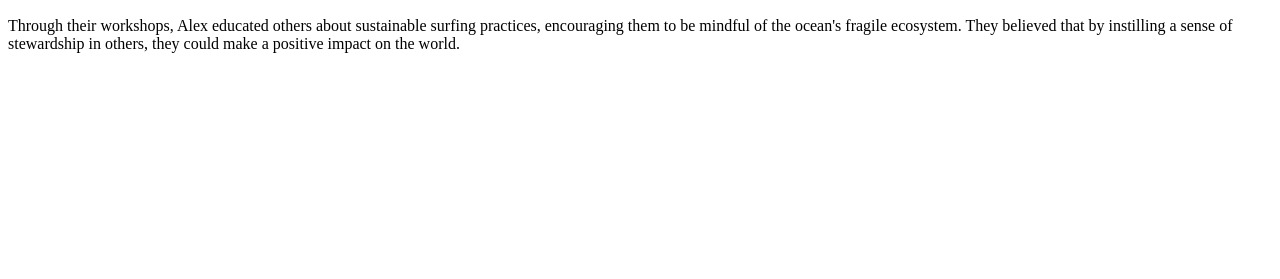
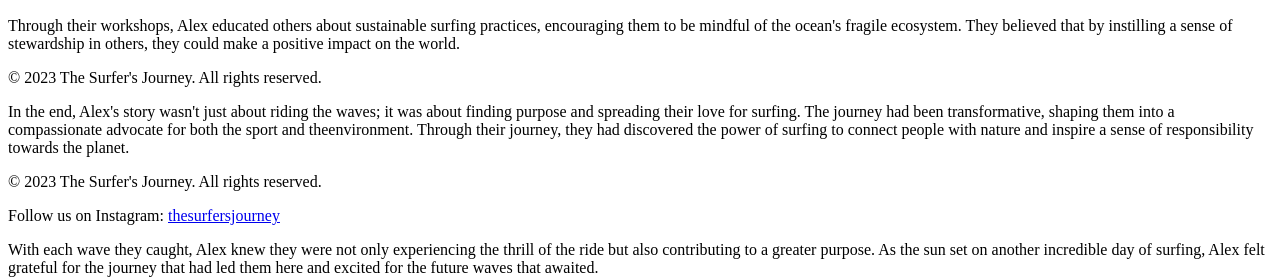
Before and after one commit to LaunchCodeAllhubs/js-assignment-4-html-me-something-91charu, a website: page index.html in a window 1280 px wide. Shown: the part 1797-2076 px from the top of the page. Before the commit the page ends 1866 px from the top, so only its background shows below. Drawn offline with Linux system fonts and the light colour scheme.

Commit message:
Finished work on my HTML page

```diff
--- a/index.html
+++ b/index.html
@@ -47,5 +47,16 @@
                 </article>
               </main>
            </header>
+           <footer>
+            <p>&copy; 2023 The Surfer's Journey. All rights reserved.</p>
+          </footer>
+
+          In the end, Alex's story wasn't just about riding the waves; it was about finding purpose and spreading their love for surfing. The journey had been transformative, shaping them into a compassionate advocate for both the sport and theenvironment. Through their journey, they had discovered the power of surfing to connect people with nature and inspire a sense of responsibility towards the planet.
+          <footer>
+            <p>&copy; 2023 The Surfer's Journey. All rights reserved.</p>
+            <p>Follow us on Instagram: <a href="https://www.instagram.com/thesurfersjourney">thesurfersjourney</a></p>
+          </footer>
+
+          With each wave they caught, Alex knew they were not only experiencing the thrill of the ride but also contributing to a greater purpose. As the sun set on another incredible day of surfing, Alex felt grateful for the journey that had led them here and excited for the future waves that awaited.
    </body>
 </html>
```
